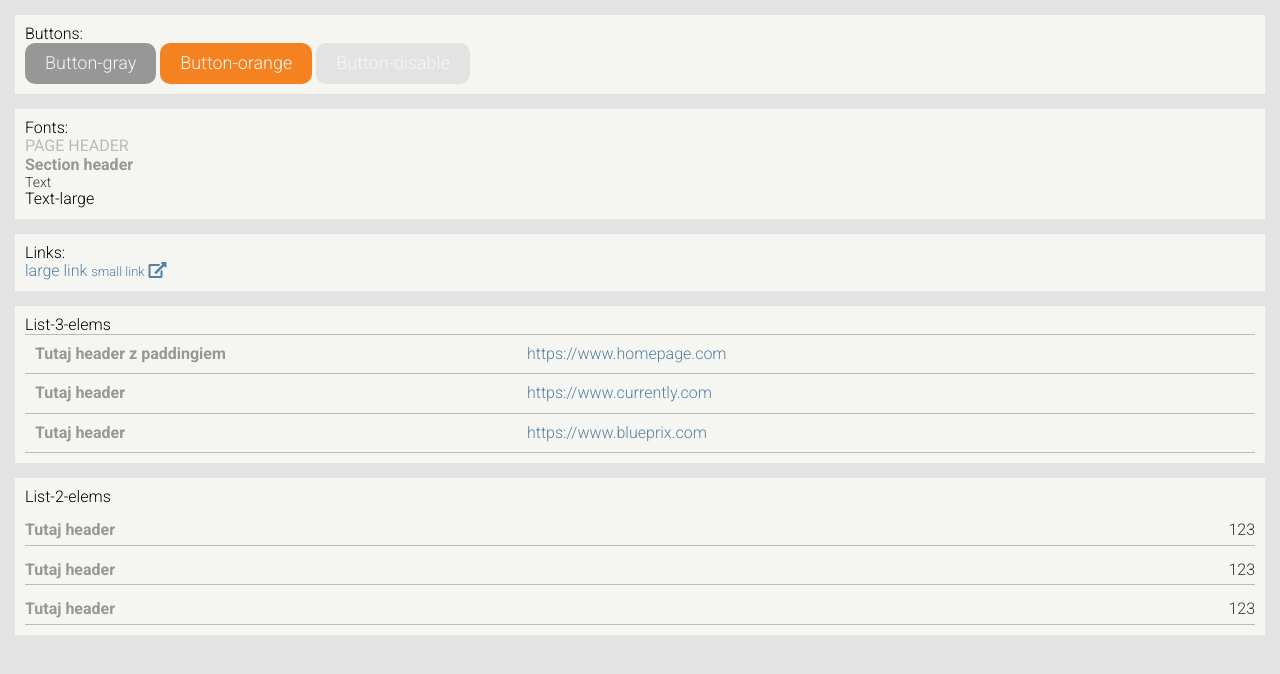
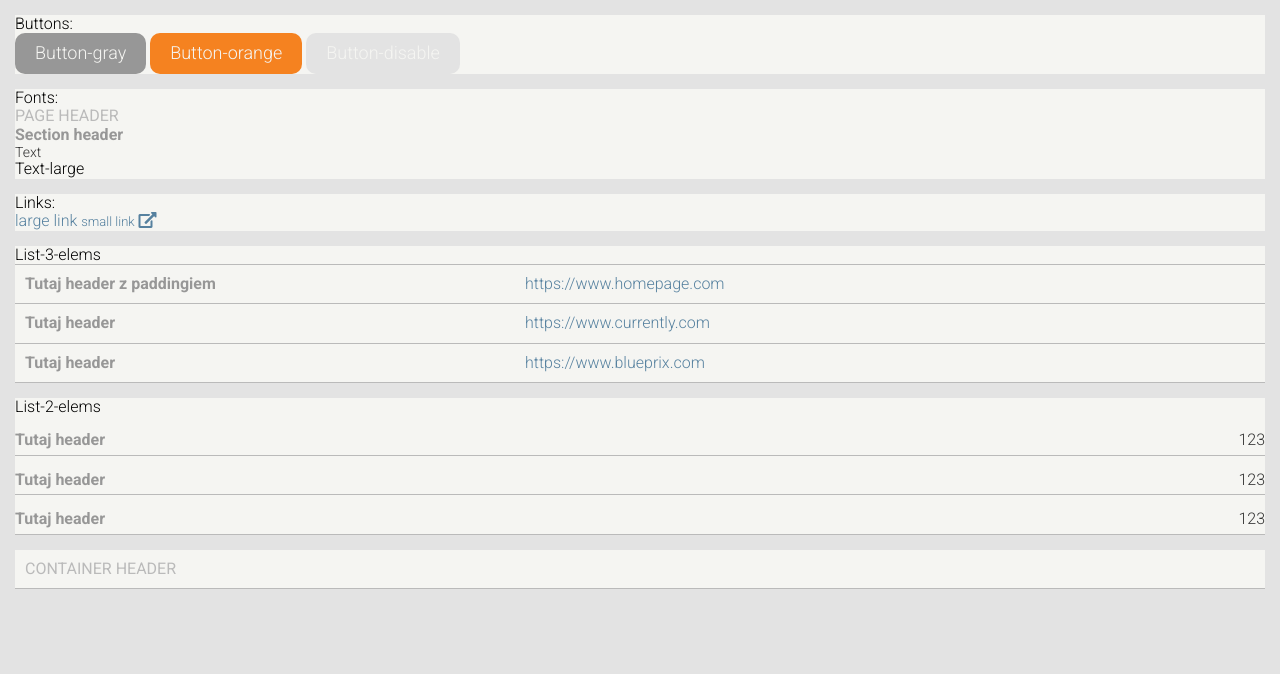
Before and after one commit to adam-goss94/admin-panel, a website: page src/styleguide.html in a window 1280 px wide. Drawn offline with nearby package versions, Linux system fonts and the light colour scheme; files that its build step writes are made by us from their sources.

Commit message:
Add container-header component

```diff
--- /dev/null
+++ b/src/sass/components/_container-header.scss
@@ -0,0 +1,8 @@
+.container-header{
+  border-bottom: 1px solid $color-gray-medium;
+  padding: 10px;
+
+  h2{
+    @extend .font-header-page;
+  }
+}
--- a/src/sass/partials/_layout.scss
+++ b/src/sass/sections/_layout.scss
@@ -9,6 +9,5 @@
 
 .container{
   margin: 15px;
-  padding: 10px;
   background-color: $color-light;
 }
--- a/src/sass/style.scss
+++ b/src/sass/style.scss
@@ -5,14 +5,15 @@
 @import "partials/global";
 
 @import "partials/typography";
-@import "partials/layout";
 
 /* Components */
+@import "components/container-header";
 @import "components/buttons";
 @import "components/links";
 @import "components/lists";
 
 /* Sections */
+@import "sections/layout";
 @import "sections/header";
 @import "sections/aside";
 
--- a/src/styleguide.html
+++ b/src/styleguide.html
@@ -110,5 +110,10 @@
     </ul>
   </div>
 
+  <div class="container">
+    <div class="container-header">
+      <h2>Container header</h2>
+    </div>
+  </div>
 </body>
 </html>
```
